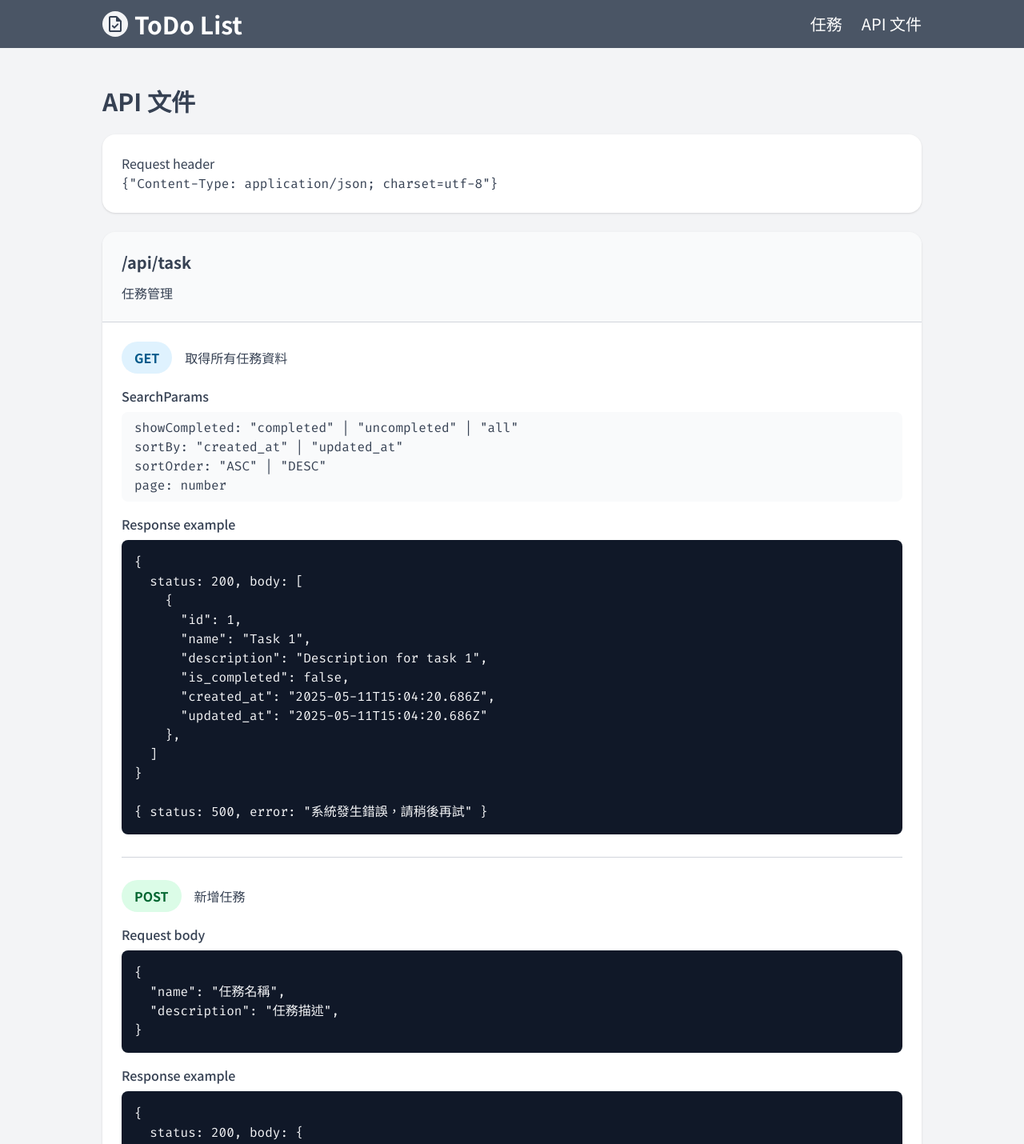
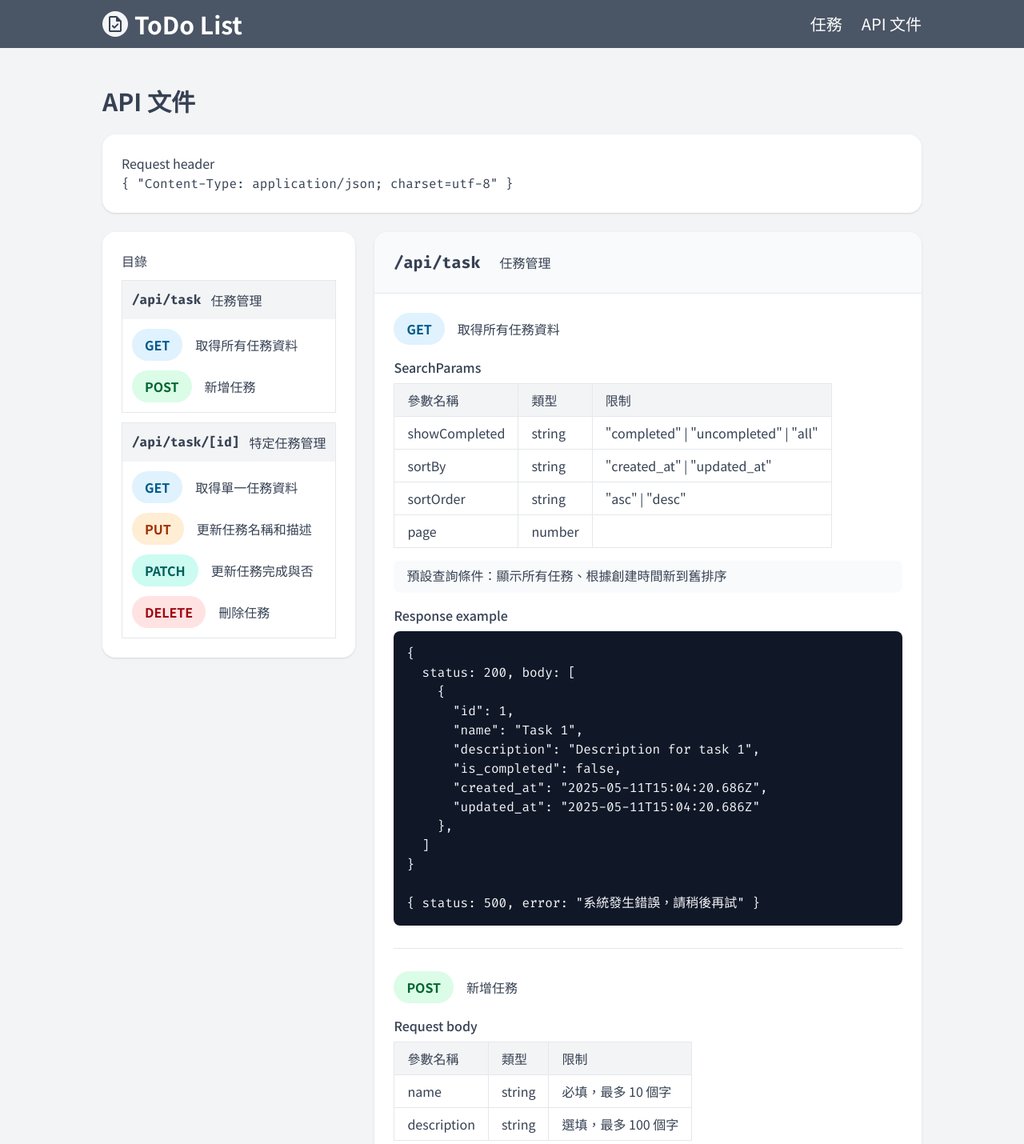
Before and after one commit to TzuHanChen/todo-list, a Next.js app: page /api-doc in a window 1280 px wide. Shown: the top 1430 px of the page at 80% size. Built offline with nearby package versions, Linux system fonts and the light colour scheme.

Commit message:
doc: 更新 API 文件

```diff
--- a/app/api-doc/page.tsx
+++ b/app/api-doc/page.tsx
@@ -1,15 +1,46 @@
-import { firaCode } from "../ui/fonts";
+import { firaCode } from "@/app/ui/fonts";
 
-function Route({ path, description, children }: {
+function PathMethodList() {
+	return (
+		<div className="shadow-sm rounded-2xl h-max bg-white p-6 flex flex-col gap-3 lg:sticky lg:top-6">
+			<p className="font-medium">目錄</p>
+			<div className="border border-gray-200">
+				<a className="bg-gray-100 p-3 flex items-center gap-3" href="#api-task">
+					<pre className="font-bold">/api/task</pre>
+					<p>任務管理</p>
+				</a>
+				<div className="p-3 flex flex-col gap-3">
+					<Method method={"GET"} description="取得所有任務資料" />
+					<Method method={"POST"} description="新增任務" />
+				</div>
+			</div>
+			<div className="border border-gray-200">
+				<a className="bg-gray-100 p-3 flex items-center gap-3" href="#api-task-[id]">
+					<pre className="font-bold">/api/task/[id]</pre>
+					<p>特定任務管理</p>
+				</a>
+				<div className="p-3 flex flex-col gap-3">
+					<Method method="GET" description="取得單一任務資料" />
+					<Method method="PUT" description="更新任務名稱和描述" />
+					<Method method="PATCH" description="更新任務完成與否" />
+					<Method method="DELETE" description="刪除任務" />
+				</div>
+			</div>
+		</div>
+	)
+}
+
+function Path({ path, description, children }: {
 	path: string,
 	description?: string,
 	children?: React.ReactNode
 }) {
 	return (
-		<section className="mx-auto shadow-sm rounded-2xl w-full max-w-5xl bg-gray-50">
-			<div className="rounded-t-2xl border-b border-b-gray-300 bg-gray-50 p-6">
-				<h2 className="text-xl font-bold">/api{path}</h2>
-				{description && <p className="mt-3 text-gray-700">{description}</p>}
+		<section id={`api${path.replaceAll('/', '-')}`}
+			className="mx-auto shadow-sm rounded-2xl w-full max-w-5xl bg-gray-50">
+			<div className="rounded-t-2xl border-b border-b-gray-200 bg-gray-50 p-6 flex items-center gap-6">
+				<h2 className="text-xl font-bold"><pre>/api{path}</pre></h2>
+				{description && <p>{description}</p>}
 			</div>
 			<div className="rounded-b-2xl bg-white p-6 flex flex-col gap-4">{children}</div>
 		</section>
@@ -54,37 +85,68 @@ function Method({ method, description }: {
 	)
 }
 
-function SearchParams({ searchParams }: { searchParams?: string[] }) {
+function TextBlock({ children }: { children?: React.ReactNode }) {
 	return (
-		<div>
-			<p className="mb-2 font-medium">SearchParams</p>
-			<pre className="overflow-x-auto rounded-lg bg-gray-50 py-2 px-4">
-				{searchParams
-					? searchParams.map((searchParam, index) => <p key={index}>{searchParam}</p>)
-					: 'No searchParams'}</pre>
+		<pre className="rounded-lg bg-gray-50 py-2 px-4">{children}</pre>
+	)
+}
+
+type Parameter = { name: string, type: string, rule: string };
+
+function ParametersTable({ parameters }: {
+	parameters: Parameter[]
+}) {
+	return (
+		<div className="w-full overflow-x-auto">
+			<table className="text-left [&_th]:border [&_th]:border-gray-200 [&_th]:bg-gray-100 [&_th]:py-2 [&_th]:px-4 [&_th]:font-medium [&_td]:border [&_td]:border-gray-200 [&_td]:py-2 [&_td]:px-4">
+				<thead>
+					<tr>
+						<th>參數名稱</th><th>類型</th><th>限制</th>
+					</tr>
+				</thead>
+				<tbody>
+					{parameters.map((param, index) =>
+					(
+						<tr key={index}>
+							<td>{param.name}</td><td>{param.type}</td><td>{param.rule}</td>
+						</tr>
+					)
+					)}
+				</tbody>
+			</table>
 		</div>
 	)
 }
 
-function Params({ params }: { params?: string[] }) {
+function CodeBlock({ children }: { children?: React.ReactNode }) {
+	return (
+		<pre className="overflow-x-auto bg-gray-900 p-4 rounded-lg text-gray-100">{children}</pre>
+	)
+}
+
+function SearchParams({ searchParams }: { searchParams: Parameter[] }) {
 	return (
 		<div>
-			<p className="mb-2 font-medium">Params</p>
-			<pre className="overflow-x-auto rounded-lg bg-gray-50 py-2 px-4">
-				{params
-					? params.map((param, index) => <p key={index}>{param}</p>)
-					: 'No Params'}</pre>
+			<p className="mb-2 font-medium">SearchParams</p>
+			<ParametersTable parameters={searchParams} />
 		</div>
 	)
 }
 
-function RequestBody({ requestBody }: { requestBody?: string }) {
+function Params({ params }: { params: string[] }) {
+	return (
+		<div>
+			<p className="mb-2 font-medium">Params</p>
+			<TextBlock>{params.map((param, index) => <p key={index}>{param}</p>)}</TextBlock>
+		</div>
+	)
+}
+
+function RequestBody({ requestBody }: { requestBody: Parameter[] }) {
 	return (
 		<div>
 			<p className="mb-2 font-medium">Request body</p>
-			{requestBody
-				? <pre className="overflow-x-auto bg-gray-900 p-4 rounded-lg text-gray-100">{requestBody}</pre>
-				: <p className="rounded-lg bg-gray-50 py-2 px-4 text-gray-700">No request body</p>}
+			<ParametersTable parameters={requestBody} />
 		</div>
 	)
 }
@@ -97,33 +159,43 @@ function ResponseExample({ responseExample }: { responseExample: string }) {
 	return (
 		<div>
 			<p className="mb-2 font-medium">Response example</p>
-			<pre className="overflow-x-auto bg-gray-900 p-4 rounded-lg text-gray-100">{responseExample}</pre>
+			<CodeBlock>{responseExample}</CodeBlock>
 		</div>
 	)
 }
 
 function Line() {
-	return <hr className="my-3 border-t-gray-300" />
+	return <hr className="my-3 border-t-gray-200" />
 }
 
-export default function APIdocument() {
+function Paths() {
 	return (
-		<main className={`bg-gray-100 py-12 px-6 flex flex-col gap-6 ${firaCode.variable} [&_code]:font-fira-code [&_pre]:font-fira-code`}>
-			<div className="mx-auto w-full max-w-5xl">
-				<h1 className="mb-6 text-3xl font-bold">API 文件</h1>
-				<div className="shadow-sm rounded-2xl bg-white p-6">
-					<p>Request header</p>
-					<code>{'{"'}Content-Type: application/json; charset=utf-8{'"}'}</code>
-				</div>
-			</div>
-
-			<Route path={"/task"} description="任務管理">
+		<div className="grow flex flex-col gap-6">
+			<Path path={"/task"} description="任務管理">
 				<Method method={"GET"} description="取得所有任務資料" />
 				<SearchParams searchParams={[
-					'showCompleted: "completed" | "uncompleted" | "all"',
-					'sortBy: "created_at" | "updated_at"',
-					'sortOrder: "ASC" | "DESC"',
-					'page: number']} />
+					{
+						name: 'showCompleted',
+						type: 'string',
+						rule: '"completed" | "uncompleted" | "all"'
+					},
+					{
+						name: 'sortBy',
+						type: 'string',
+						rule: '"created_at" | "updated_at"'
+					},
+					{
+						name: 'sortOrder',
+						type: 'string',
+						rule: '"asc" | "desc"'
+					},
+					{
+						name: 'page',
+						type: 'number',
+						rule: ''
+					},
+				]} />
+				<TextBlock>預設查詢條件：顯示所有任務、根據創建時間新到舊排序</TextBlock>
 				<ResponseExample responseExample={
 					`{
   status: 200, body: [
@@ -142,11 +214,18 @@ export default function APIdocument() {
 				<Line />
 
 				<Method method={"POST"} description="新增任務" />
-				<RequestBody requestBody={
-					`{
-  "name": "任務名稱",
-  "description": "任務描述",
-}`} />
+				<RequestBody requestBody={[
+					{
+						name: 'name',
+						type: 'string',
+						rule: '必填，最多 10 個字'
+					},
+					{
+						name: 'description',
+						type: 'string',
+						rule: '選填，最多 100 個字'
+					},
+				]} />
 				<ResponseExample responseExample={
 					`{
   status: 200, body: {
@@ -166,9 +245,9 @@ export default function APIdocument() {
 { status: 400, error: "任務描述長度不得超過 100 個字" }
 
 { status: 500, error: "系統發生錯誤，請稍後再試" }`} />
-			</Route>
+			</Path>
 
-			<Route path="/task/[id]" description="特定任務管理">
+			<Path path="/task/[id]" description="特定任務管理">
 				<Method method="GET" description="取得單一任務資料" />
 				<Params params={['id: number']} />
 				<ResponseExample responseExample={
@@ -188,11 +267,18 @@ export default function APIdocument() {
 
 				<Method method="PUT" description="更新任務名稱和描述" />
 				<Params params={['id: number']} />
-				<RequestBody requestBody={
-					`{
-  "name": '任務名稱',
-  "description": '任務描述',
-}`} />
+				<RequestBody requestBody={[
+					{
+						name: 'name',
+						type: 'string',
+						rule: '必填，最多 10 個字'
+					},
+					{
+						name: 'description',
+						type: 'string',
+						rule: '選填，最多 100 個字'
+					},
+				]} />
 				<ResponseExample responseExample={
 					`{
   status: 200, body: {
@@ -243,7 +329,26 @@ export default function APIdocument() {
 { status: 404, error: "任務不存在" }
 
 { status: 500, error: "系統發生錯誤，請稍後再試" }`} />
-			</Route>
+			</Path>
+		</div>
+	)
+}
+
+export default function APIdocument() {
+	return (
+		<main className={`bg-gray-100 py-12 px-6 flex flex-col gap-6 ${firaCode.variable} [&_code]:font-fira-code [&_pre]:font-fira-code`}>
+			<div className="mx-auto w-full max-w-5xl">
+				<h1 className="mb-6 text-3xl font-bold">API 文件</h1>
+				<div className="shadow-sm rounded-2xl bg-white p-6">
+					<p>Request header</p>
+					<code>{'{ "'}Content-Type: application/json; charset=utf-8{'" }'}</code>
+				</div>
+			</div>
+
+			<section className="relative mx-auto w-full max-w-5xl flex flex-col gap-6 lg:flex-row">
+				<PathMethodList />
+				<Paths />
+			</section>
 		</main>
 	)
 }
```
